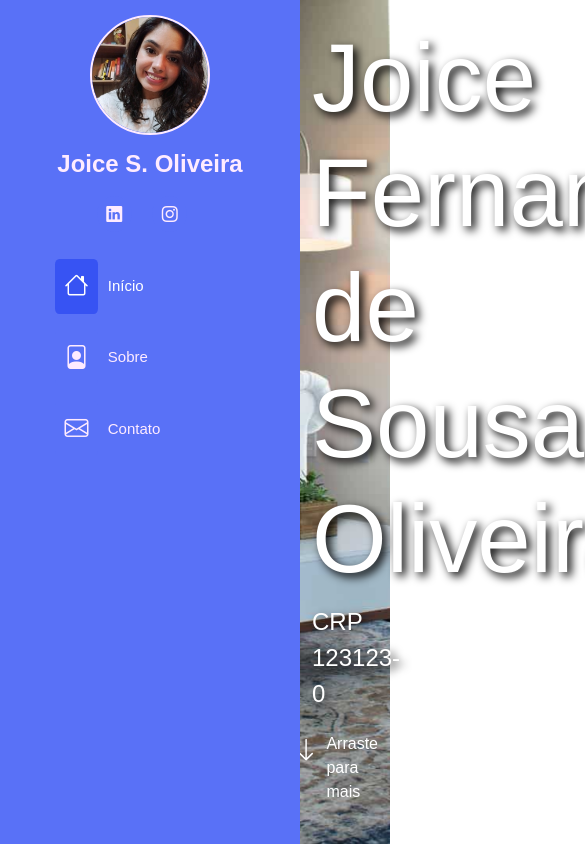
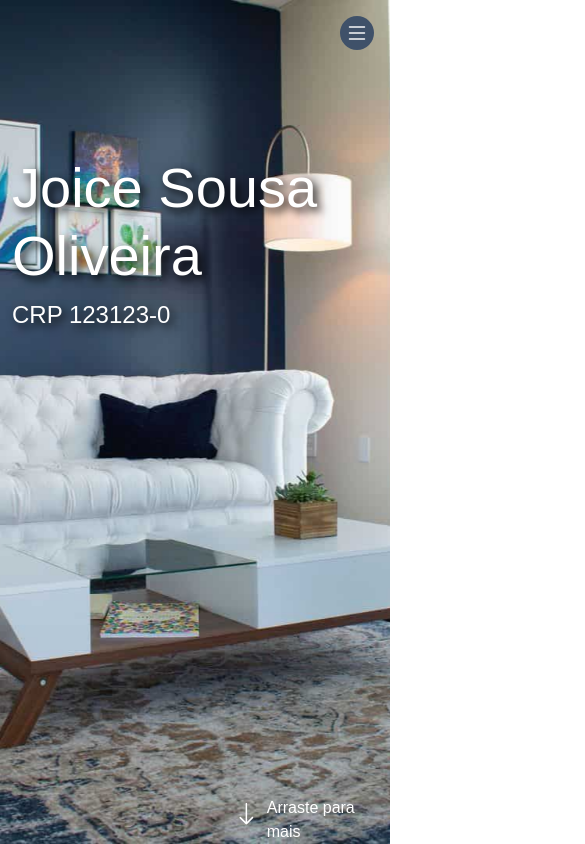
Before and after one commit to guiravisio/JSO, a plain HTML site: page templates/index.html in a window 390 px wide. Shown: the top 844 px of the page, 585 px wide, since content can reach past the window. Drawn offline with nearby package versions, Linux system fonts and the light colour scheme.

Commit message:
Implementação JS

```diff
--- a/static/script.js
+++ b/static/script.js
@@ -0,0 +1,10 @@
+/* Abre e fecha navegação */
+const menuMobile = document.querySelector('.menu-mobile')
+const body = document.querySelector('body')
+
+menuMobile.addEventListener('click', () =>  {
+    menuMobile.classList.contains("bi-list")
+        ? menuMobile.classList.replace("bi-list", "bi-x")
+        : menuMobile.classList.replace("bi-x" , "bi-list");
+    body.classList.toggle("menu-nav-active");
+})
--- a/static/style.css
+++ b/static/style.css
@@ -11,7 +11,7 @@ html, body{
     top: 0;
     left: 0;
     bottom: 0;
-    background: #5971f7;
+    background: #3f5169;
     overflow-y: auto;
     width: 300px;
     transition: all ease-in-out 0.5s;
@@ -38,7 +38,7 @@ html, body{
 
 #header .profile .social-links a{
     font-size: 1rem;
-    background-color: #5971f7;
+    background-color: #3f5169;
     color: #feebff;
     padding: 0.6rem;
     margin-right: 1rem;
@@ -49,7 +49,7 @@ html, body{
 
 #header .profile .social-links a:hover{
     color: #ffffff;
-    background-color: #3753f3;
+    background-color: #25303f;
 }
 
 .nav-menu{
@@ -66,11 +66,9 @@ html, body{
 
 .nav-menu a i, .nav-menu a:focus i{
     font-size: 24px;
+    padding-right: 1.5rem;
     color: #feebff;
-    background-color:  #5971f7;
-    padding: 0.6rem;
-    margin-right: 0.6rem;
-    border-radius: 10%;
+
 }
 
 .nav-menu a:hover, .nav-menu .active, .nav-menu .active:focus, .nav-menu li:hover > a{
@@ -80,10 +78,6 @@ html, body{
 
 .nav-menu a:hover i, .nav-menu .active i, .nav-menu .active:focus i, .nav-menu li:hover > a i{
     color: #ffffff;
-    background-color:  #3753f3;
-    padding: 0.6rem;
-    margin-right: 0.6rem;
-    border-radius: 10%;
 }
 
 #main{
@@ -101,7 +95,7 @@ section#inicio{
 }
 
 section#inicio h2{
-    font-size:  6rem;
+    font-size:  3rem;
 }
 
 section#inicio span#subtitle{
@@ -121,3 +115,48 @@ section#inicio div#arraste a{
     text-decoration: none;
     color: #fff;
 }
+
+i.menu-mobile{
+    position: fixed;
+    color: #fff;
+    background-color: #3f5169;
+    right: 1rem;
+    top: 1rem;
+    font-size: 1.5rem;
+    border-radius: 4rem;
+    cursor: pointer;
+    z-index: 10;
+    width: 45;
+    height: 45;
+    padding: 5px;
+    display: none;
+    justify-content: center;
+    align-items: center;
+}
+
+.menu-nav-active{
+    overflow: hidden;
+}
+
+.menu-nav-active #header{
+    left: 0;
+}
+
+@media (max-width: 1024px){
+    #header {
+        left: -300px;
+    }
+    i.menu-mobile{
+        display: flex;
+    }
+    section#inicio h2{
+        font-size: 3.5rem;
+    }
+    span#subtitle{
+        margin-right: 0;
+        font-size: 1rem;
+    }
+    #main{
+        margin-left: 0;
+    }
+}
--- a/templates/index.html
+++ b/templates/index.html
@@ -16,6 +16,8 @@
     <title>Psicóloga Joice S. Oliveira</title>
 </head>
 <body>
+    <i class="bi bi-list menu-mobile"></i>
+
     <aside id="header">
         <section class="profile">
             <img src="../static/img/profile.jpg" alt="Joice">
@@ -47,11 +49,11 @@
 
     <main id="main">
         <section id="inicio" class="row m-0 p-0">
-            <div class="col-md-5 d-flex justify-content-center align-itens-center flex-column " >
-                <h2 class="text-white text-shadow">Joice Fernanda de Sousa Oliveira</h2>
+            <div class="col-md-8 d-flex justify-content-center align-itens-center flex-column " >
+                <h2 class="text-white text-shadow">Joice Sousa Oliveira</h2>
                 <span id="subtitle" class="text-white text-shadow">CRP 123123-0</span>
             </div>
-            <div class="col-md-7 d-flex justify-content-end align-itens-end ">
+            <div class="col-md-4 d-flex align-items-end justify-content-end">
                 <div id="arraste" class="d-flex align-itens-center">
                     <i class="bi bi-arrow-down text-white pe-2 fs-2" aria-hidden="true"></i> <a href="">Arraste para mais</a>
                 </div>
```
